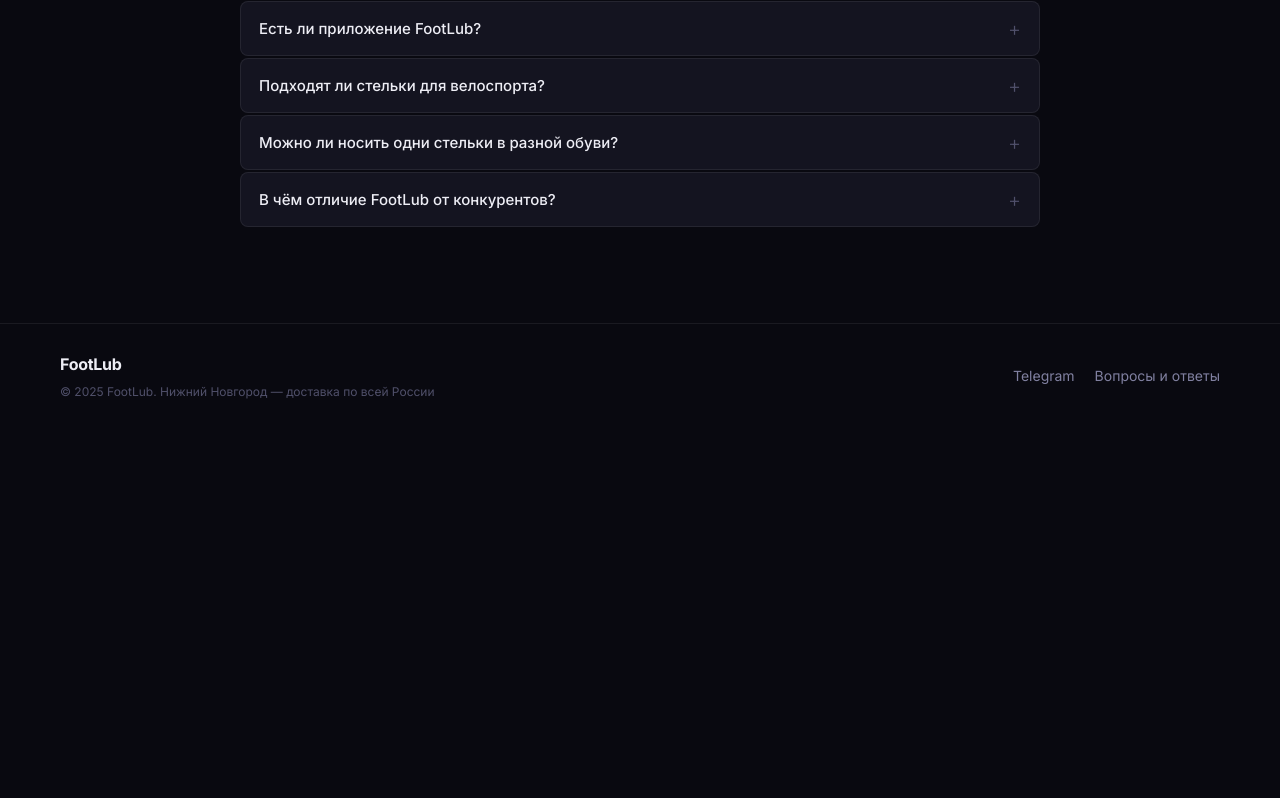
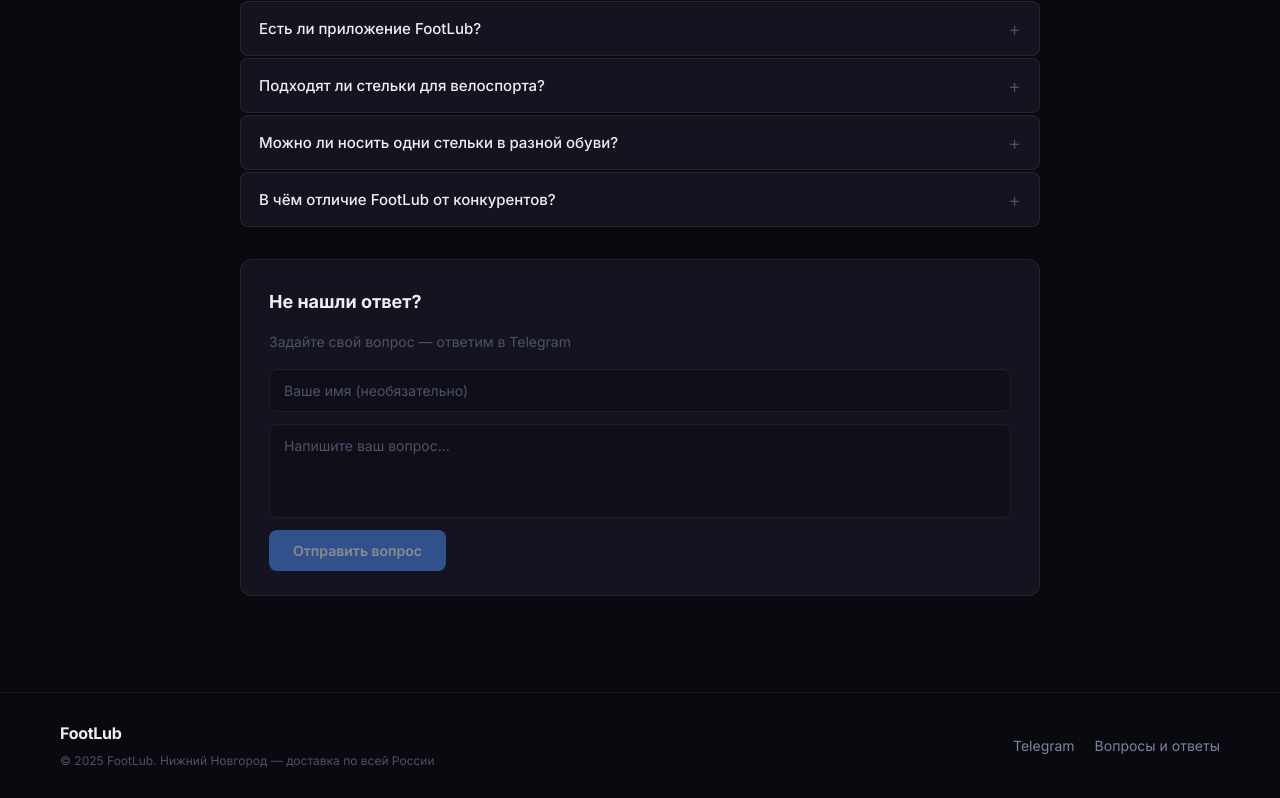
Before and after one commit to artengo10/footlub-site, a Next.js app: page / in a window 1280 px wide. Shown: the part 2718-3516 px from the top of the page. Before the commit the page ends 3147 px from the top, so only its background shows below. Built offline with nearby package versions, Linux system fonts and the light colour scheme.

Commit message:
add ask form with Telegram bot + FAQ metrika event

```diff
--- /dev/null
+++ b/app/api/ask/route.ts
@@ -0,0 +1,33 @@
+import { NextRequest, NextResponse } from 'next/server';
+
+export async function POST(req: NextRequest) {
+  const { name, question } = await req.json();
+
+  if (!question?.trim()) {
+    return NextResponse.json({ error: 'Вопрос не может быть пустым' }, { status: 400 });
+  }
+
+  const token = process.env.TELEGRAM_BOT_TOKEN;
+  const chatId = process.env.TELEGRAM_CHAT_ID;
+
+  if (!token || !chatId) {
+    return NextResponse.json({ error: 'Бот не настроен' }, { status: 500 });
+  }
+
+  const text =
+    `❓ <b>Новый вопрос с сайта FootLub</b>\n\n` +
+    `👤 Имя: ${name?.trim() || 'Аноним'}\n\n` +
+    `📝 Вопрос:\n${question.trim()}`;
+
+  const res = await fetch(`https://api.telegram.org/bot${token}/sendMessage`, {
+    method: 'POST',
+    headers: { 'Content-Type': 'application/json' },
+    body: JSON.stringify({ chat_id: chatId, text, parse_mode: 'HTML' }),
+  });
+
+  if (!res.ok) {
+    return NextResponse.json({ error: 'Ошибка отправки' }, { status: 500 });
+  }
+
+  return NextResponse.json({ ok: true });
+}
--- /dev/null
+++ b/components/AskForm.module.css
@@ -0,0 +1,96 @@
+.form {
+  display: flex;
+  flex-direction: column;
+  gap: 12px;
+  width: 100%;
+  max-width: 800px;
+  margin-top: 32px;
+  background: var(--card);
+  border: 1px solid var(--border);
+  border-radius: var(--radius);
+  padding: 28px 28px 24px;
+}
+
+@media (max-width: 640px) {
+  .form {
+    padding: 20px 16px;
+  }
+}
+
+.title {
+  font-size: 18px;
+  font-weight: 700;
+  margin-bottom: 2px;
+}
+
+.sub {
+  font-size: 14px;
+  color: var(--text-muted);
+  margin-bottom: 4px;
+}
+
+.input,
+.textarea {
+  width: 100%;
+  background: var(--surface);
+  border: 1px solid var(--border);
+  border-radius: var(--radius-sm);
+  padding: 12px 14px;
+  font-size: 14px;
+  color: var(--text-primary);
+  font-family: inherit;
+  transition: border-color 0.2s;
+  resize: none;
+}
+
+.input:focus,
+.textarea:focus {
+  outline: none;
+  border-color: var(--accent);
+}
+
+.input::placeholder,
+.textarea::placeholder {
+  color: var(--text-muted);
+}
+
+.error {
+  font-size: 13px;
+  color: #e53935;
+}
+
+.btn {
+  align-self: flex-start;
+  background: var(--accent);
+  color: #fff;
+  font-weight: 600;
+  font-size: 14px;
+  padding: 12px 24px;
+  border-radius: var(--radius-sm);
+  transition: background 0.2s, opacity 0.2s;
+}
+
+.btn:hover:not(:disabled) {
+  background: var(--accent-hover);
+}
+
+.btn:disabled {
+  opacity: 0.5;
+  cursor: not-allowed;
+}
+
+.success {
+  display: flex;
+  align-items: center;
+  gap: 10px;
+  width: 100%;
+  max-width: 800px;
+  margin-top: 32px;
+  padding: 20px 24px;
+  background: var(--card);
+  border: 1px solid rgba(79, 142, 247, 0.3);
+  border-radius: var(--radius);
+  font-size: 15px;
+  font-weight: 500;
+  color: var(--accent);
+}
--- /dev/null
+++ b/components/AskForm.tsx
@@ -0,0 +1,71 @@
+'use client';
+import { useState } from 'react';
+import styles from './AskForm.module.css';
+
+export default function AskForm() {
+  const [name, setName] = useState('');
+  const [question, setQuestion] = useState('');
+  const [status, setStatus] = useState<'idle' | 'loading' | 'sent' | 'error'>('idle');
+
+  async function handleSubmit(e: React.FormEvent) {
+    e.preventDefault();
+    if (!question.trim()) return;
+    setStatus('loading');
+    try {
+      const res = await fetch('/api/ask', {
+        method: 'POST',
+        headers: { 'Content-Type': 'application/json' },
+        body: JSON.stringify({ name, question }),
+      });
+      setStatus(res.ok ? 'sent' : 'error');
+      if (res.ok) { setName(''); setQuestion(''); }
+    } catch {
+      setStatus('error');
+    }
+  }
+
+  if (status === 'sent') {
+    return (
+      <div className={styles.success}>
+        <svg width="20" height="20" viewBox="0 0 24 24" fill="none" stroke="currentColor" strokeWidth="2.5" strokeLinecap="round" strokeLinejoin="round">
+          <polyline points="20 6 9 17 4 12" />
+        </svg>
+        Вопрос отправлен — ответим в течение дня
+      </div>
+    );
+  }
+
+  return (
+    <form className={styles.form} onSubmit={handleSubmit}>
+      <h3 className={styles.title}>Не нашли ответ?</h3>
+      <p className={styles.sub}>Задайте свой вопрос — ответим в Telegram</p>
+      <input
+        className={styles.input}
+        type="text"
+        placeholder="Ваше имя (необязательно)"
+        value={name}
+        onChange={(e) => setName(e.target.value)}
+        maxLength={80}
+      />
+      <textarea
+        className={styles.textarea}
+        placeholder="Напишите ваш вопрос..."
+        value={question}
+        onChange={(e) => setQuestion(e.target.value)}
+        required
+        rows={4}
+        maxLength={1000}
+      />
+      {status === 'error' && (
+        <p className={styles.error}>Ошибка отправки. Попробуйте ещё раз или напишите в Telegram.</p>
+      )}
+      <button
+        className={styles.btn}
+        type="submit"
+        disabled={status === 'loading' || !question.trim()}
+      >
+        {status === 'loading' ? 'Отправляем...' : 'Отправить вопрос'}
+      </button>
+    </form>
+  );
+}
--- a/components/FAQ.tsx
+++ b/components/FAQ.tsx
@@ -1,5 +1,17 @@
+'use client';
 import { faq } from '@/data/faq';
+import AskForm from './AskForm';
 import styles from './FAQ.module.css';
+
+declare global {
+  function ym(id: number, action: string, goal: string): void;
+}
+
+function handleToggle(e: React.SyntheticEvent<HTMLDetailsElement>) {
+  if (e.currentTarget.open && typeof ym !== 'undefined') {
+    ym(109060079, 'reachGoal', 'faq_open');
+  }
+}
 
 export default function FAQ() {
   return (
@@ -9,12 +21,13 @@
         <div className={styles.inner}>
           <div className={styles.list}>
             {faq.map((item, i) => (
-              <details key={i} className={styles.item}>
+              <details key={i} className={styles.item} onToggle={handleToggle}>
                 <summary className={styles.question}>{item.q}</summary>
                 <p className={styles.answer}>{item.a}</p>
               </details>
             ))}
           </div>
+          <AskForm />
         </div>
       </div>
     </section>
```
